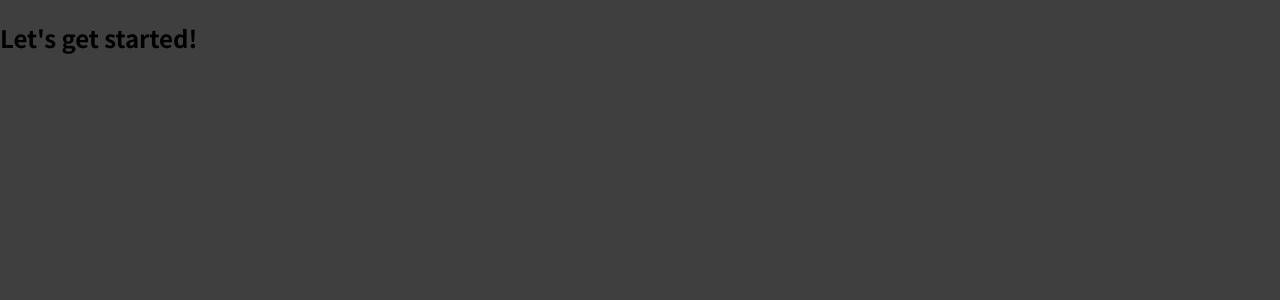
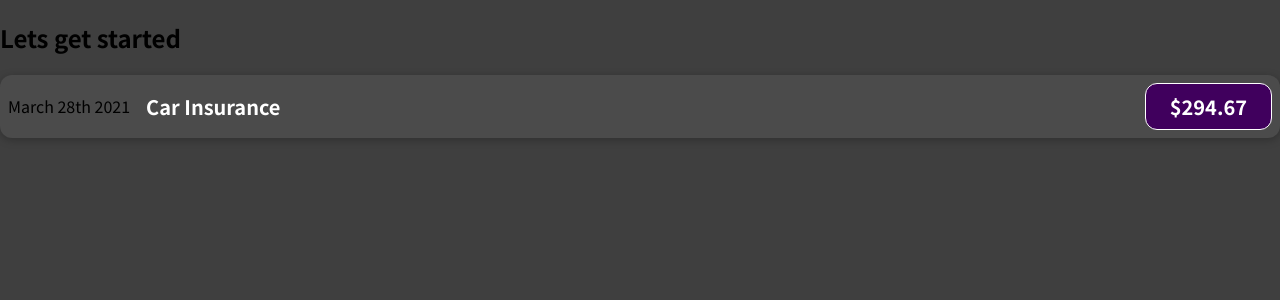
Before and after one commit to rohitchaudhry362/React-app, a JavaScript app: page / in a window 1280 px wide. Shown: the top 300 px of the page. Built offline with nearby package versions, Linux system fonts and the light colour scheme.

Commit message:
Added Expense component

```diff
--- a/src/App.js
+++ b/src/App.js
@@ -1,7 +1,10 @@
+import ExpenseItem from './components/ExpenseItem';
+
 function App() {
   return (
     <div>
-      <h2>Let's get started!</h2>
+      <h2>Lets get started</h2>
+      <ExpenseItem></ExpenseItem>
     </div>
   );
 }
--- /dev/null
+++ b/src/components/ExpenseItem.css
@@ -0,0 +1,56 @@
+.expense-item {
+  display: flex;
+  justify-content: space-between;
+  align-items: center;
+  box-shadow: 0 2px 8px rgba(0, 0, 0, 0.25);
+  padding: 0.5rem;
+  margin: 1rem 0;
+  border-radius: 12px;
+  background-color: #4b4b4b;
+}
+
+.expense-item__description {
+  display: flex;
+  flex-direction: column;
+  gap: 1rem;
+  align-items: flex-end;
+  flex-flow: column-reverse;
+  justify-content: flex-start;
+  flex: 1;
+}
+
+.expense-item h2 {
+  color: #3a3a3a;
+  font-size: 1rem;
+  flex: 1;
+  margin: 0 1rem;
+  color: white;
+}
+
+.expense-item__price {
+  font-size: 1rem;
+  font-weight: bold;
+  color: white;
+  background-color: #40005d;
+  border: 1px solid white;
+  padding: 0.5rem;
+  border-radius: 12px;
+}
+
+@media (min-width: 580px) {
+  .expense-item__description {
+    flex-direction: row;
+    align-items: center;
+    justify-content: flex-start;
+    flex: 1;
+  }
+
+  .expense-item__description h2 {
+    font-size: 1.25rem;
+  }
+
+  .expense-item__price {
+    font-size: 1.25rem;
+    padding: 0.5rem 1.5rem;
+  }
+}
--- /dev/null
+++ b/src/components/ExpenseItem.js
@@ -0,0 +1,15 @@
+import './ExpenseItem.css';
+
+function ExpenseItem() {
+  return (
+    <div className="expense-item">
+      <div>March 28th 2021</div>
+      <div className="expense-item__description">
+        <h2>Car Insurance</h2>
+        <div className="expense-item__price">$294.67</div>
+      </div>
+    </div>
+  );
+}
+
+export default ExpenseItem;
```
Also changed, not shown: 1 other file (tests, documents, lock files or other folders).
